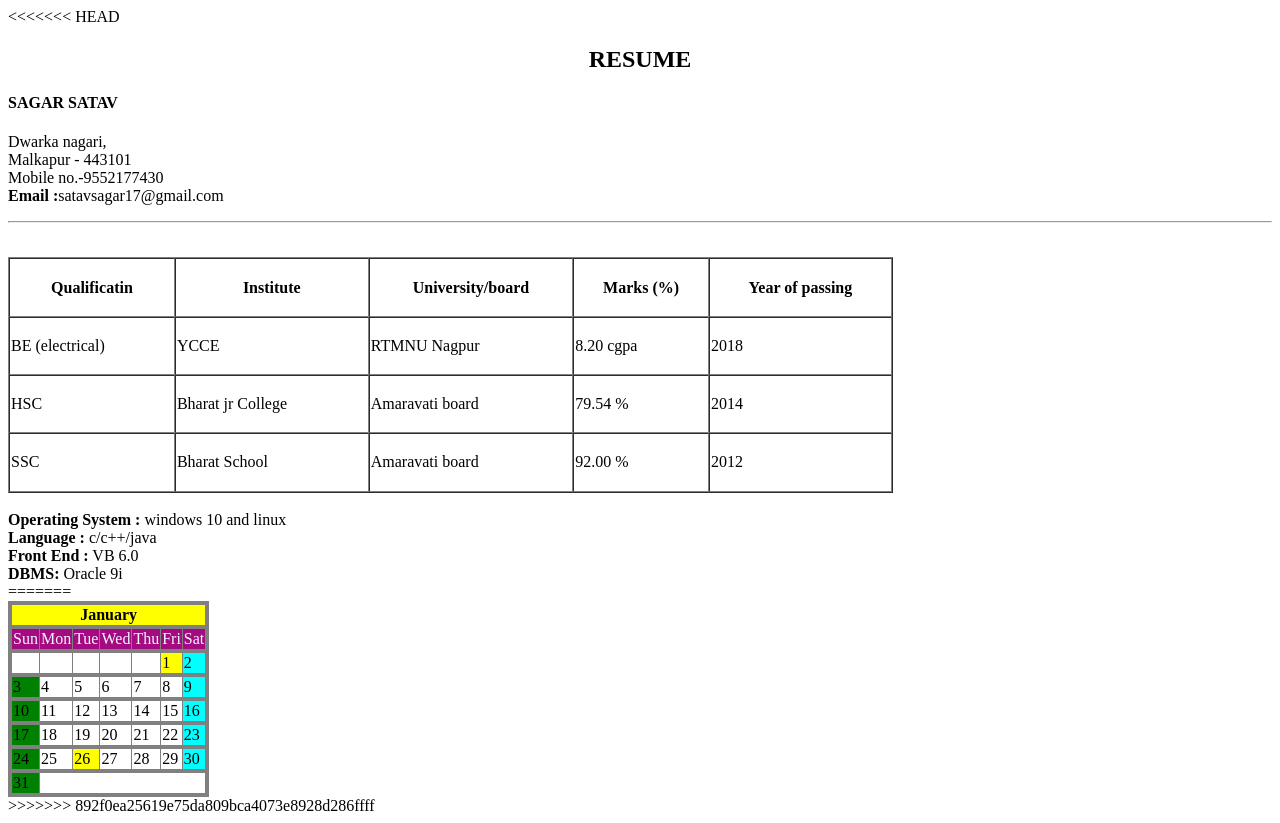
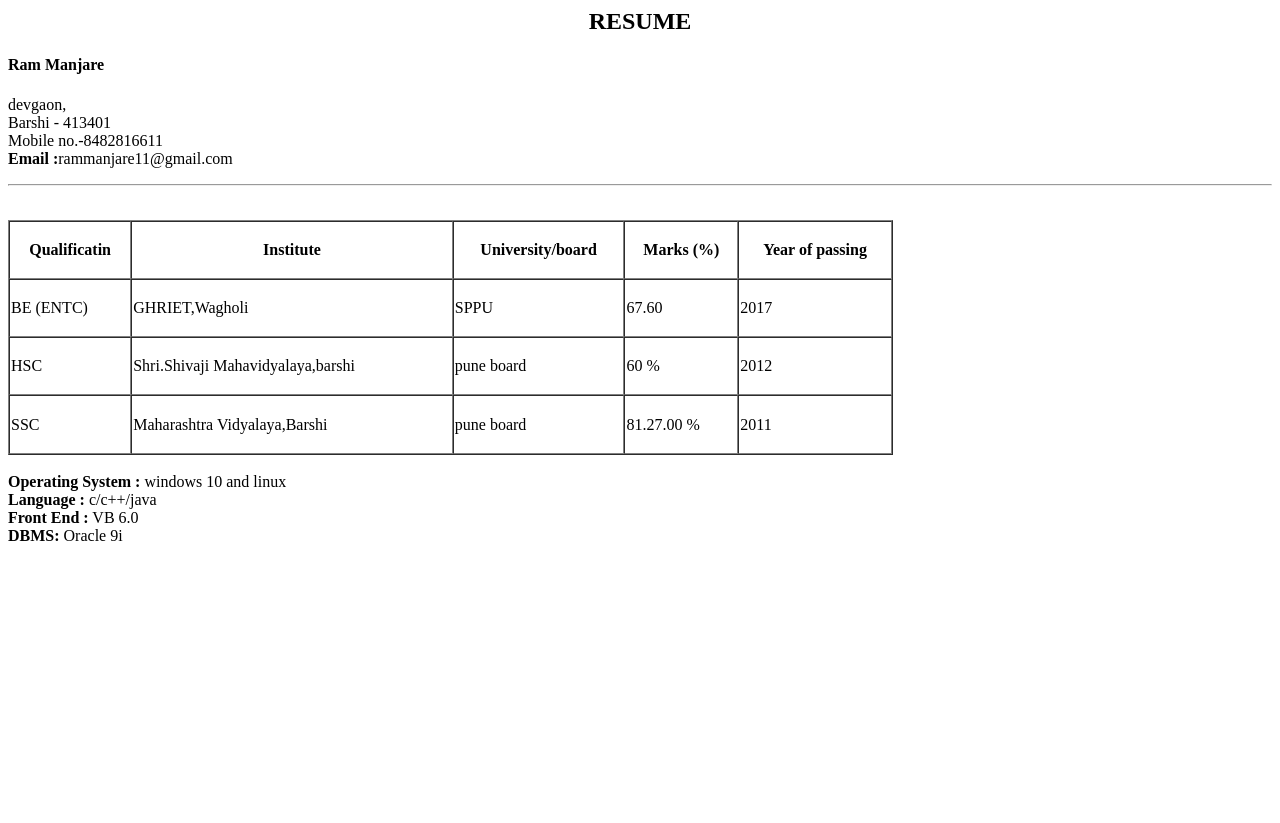
Before and after one commit to SagarSatav/awslearn, a website: page public/table.html in a window 1280 px wide. After the commit the page ends 800 px from the top, so only its background shows below. Drawn offline with Linux system fonts and the light colour scheme.

Commit message:
Update table.html

```diff
--- a/public/table.html
+++ b/public/table.html
@@ -1,56 +1,12 @@
 <html>
-    <head>
-        <style>
-            #tbl{
-                border:4px solid gray; border-collapse: collapse;
-
-            }
-            #tr1{
-              background-color: yellow;
-              border:4px solid gray;
-            }
-            #tr2{
-              background-color: rgb(165, 11, 129);
-                color: aliceblue;
-
-                border:4px solid gray;
-            }
-            #tr3{
-
-              border:4px solid gray;
-            }
-            #tr4{
-
-             border:4px solid gray;
-           }
-           #tr5{
-
-             border:4px solid gray;
-           }
-           #tr6{
-
-             border:4px solid gray;
-           }
-           #tr7{
-
-             border:4px solid gray;
-           }
-           #tr8{
-
-             border:4px solid gray;
-           }
-
-        </style>
-    </head>
     <body>
-<<<<<<< HEAD
         <div>
             <h2 align="center">RESUME</h2>
-            <h4>SAGAR SATAV</h4>
-            <p> Dwarka nagari,<br>
-                Malkapur - 443101<br>
-                Mobile no.-9552177430<br>
-                <b>Email :</b>satavsagar17@gmail.com<br/>
+            <h4>Ram Manjare</h4>
+            <p> devgaon,<br>
+                Barshi - 413401<br>
+                Mobile no.-8482816611<br>
+                <b>Email :</b>rammanjare11@gmail.com<br/>
                 <hr/>
              </p><br>
         </div>
@@ -64,25 +20,25 @@
                     <th>Year of passing</th>
                 </tr>
                 <tr>
-                    <td>BE (electrical)</td>
-                    <td>YCCE</td>
-                    <td>RTMNU Nagpur</td>
-                    <td>8.20 cgpa</td>
-                    <td>2018</td>
+                    <td>BE (ENTC)</td>
+                    <td>GHRIET,Wagholi</td>
+                    <td>SPPU</td>
+                    <td>67.60</td>
+                    <td>2017</td>
                 </tr>
                 <tr>
                     <td>HSC</td>
-                    <td>Bharat jr College</td>
-                    <td>Amaravati board</td>
-                    <td>79.54 %</td>
-                    <td>2014</td>
+                    <td>Shri.Shivaji Mahavidyalaya,barshi</td>
+                    <td>pune board</td>
+                    <td>60 %</td>
+                    <td>2012</td>
                 </tr>
                 <tr>
                     <td>SSC</td>
-                    <td>Bharat School</td>
-                    <td>Amaravati board </td>
-                    <td>92.00 %</td>
-                    <td>2012</td>
+                    <td>Maharashtra Vidyalaya,Barshi</td>
+                    <td>pune board </td>
+                    <td>81.27.00 %</td>
+                    <td>2011</td>
                 </tr>
              </table>
         </div>
@@ -92,73 +48,5 @@
             <b>Front End :</b> VB 6.0<br>
             <b>DBMS:</b> Oracle 9i<br>
         </div>
-=======
-        <table id="tbl" border="10px">
-            <tr id="tr1">
-                <th colspan="7">January</th>
-            </tr>
-            <div id="div">
-            <tr id="tr2">
-                <td>Sun</td>
-                <td>Mon</td>
-                <td>Tue</td>
-                <td>Wed</td>
-                <td>Thu</td>
-                <td>Fri</td>
-                <td>Sat</td>
-            </tr>
-            <tr id="tr3">
-                <td></td>
-                <td></td>
-                <td></td>
-                <td></td>
-                <td></td>
-                <td bgcolor="yellow">1</td>
-                <td bgcolor="cyan">2</td>
-            </tr>
-            <tr id="tr4">
-                <td bgcolor="green">3</td>
-                <td>4</td>
-                <td>5</td>
-                <td>6</td>
-                <td>7</td>
-                <td>8</td>
-                <td bgcolor="cyan">9</td>
-            </tr>
-            <tr id="tr5">
-                <td bgcolor="green">10</td>
-                <td>11</td>
-                <td>12</td>
-                <td>13</td>
-                <td>14</td>
-                <td>15</td>
-                <td bgcolor="cyan">16</td>
-            </tr>
-            <tr id="tr6">
-                <td bgcolor="green">17</td>
-                <td>18</td>
-                <td>19</td>
-                <td>20</td>
-                <td>21</td>
-                <td>22</td>
-                <td bgcolor="cyan">23</td>
-            </tr>
-            <tr id="tr7">
-                <td bgcolor="green">24</td>
-                <td>25</td>
-                <td bgcolor="yellow">26</td>
-                <td>27</td>
-                <td>28</td>
-                <td>29</td>
-                <td bgcolor="cyan">30</td>
-            </tr>
-            <tr id="tr8" border="2px">
-                <td bgcolor="green">31</td>
-
-            </tr>
-        </div>
-
-        </table>
->>>>>>> 892f0ea25619e75da809bca4073e8928d286ffff
     </body>
 </html>
```
